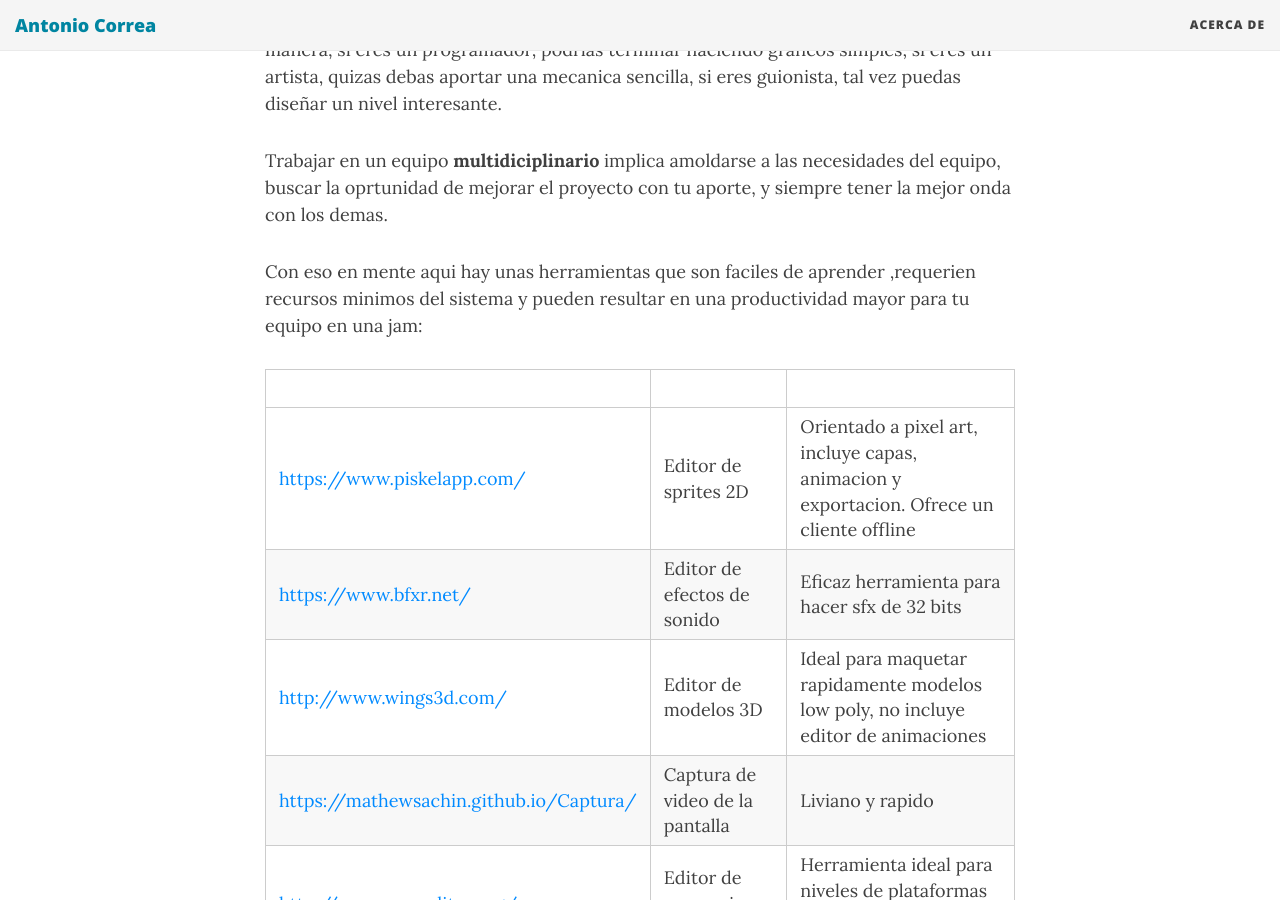
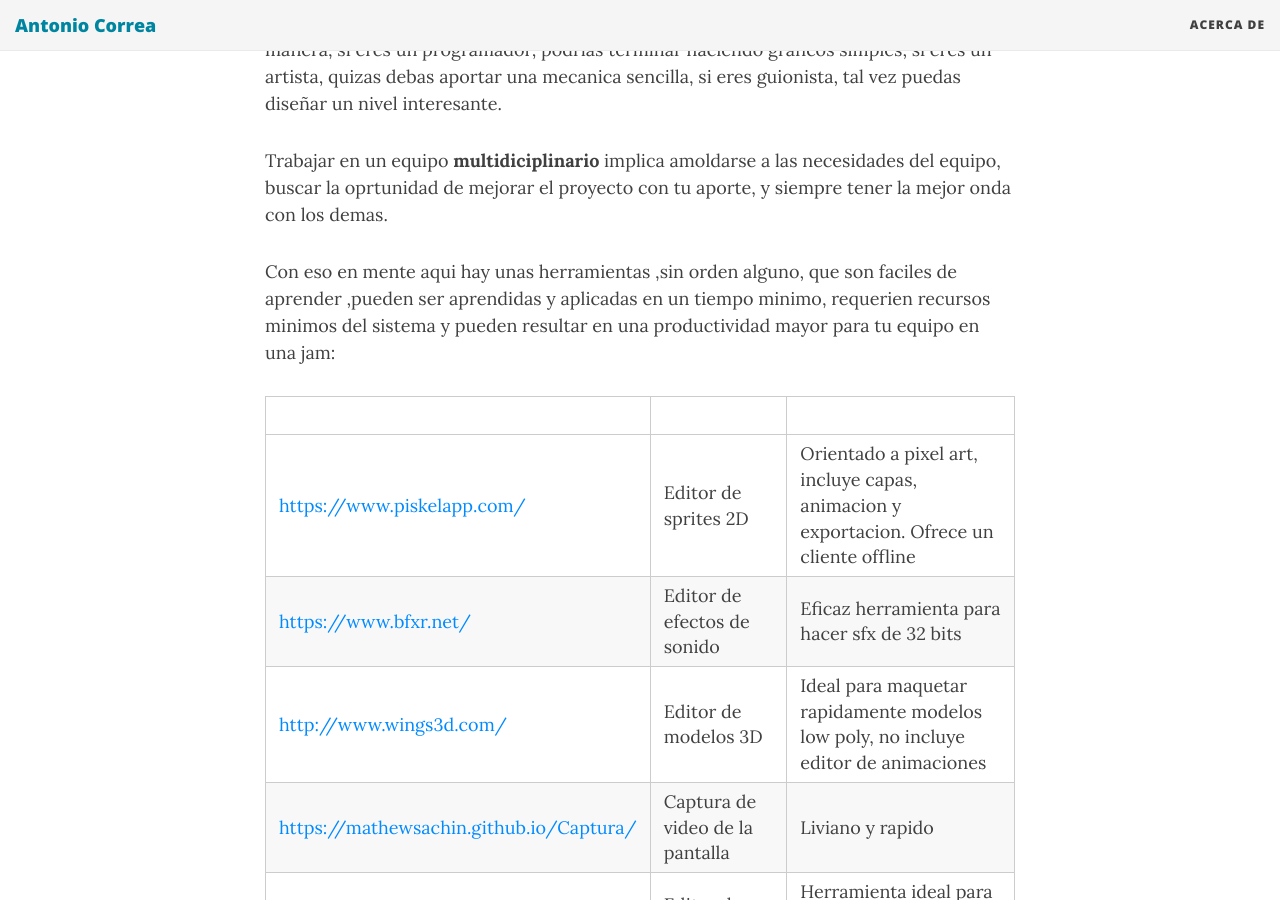
Before and after one commit to AntonCorrea/antoncorrea.github.io, a Jekyll site: the page built from _posts/2020-01-22-me-preparo-para-la-jam.md, in a window 1280 px wide and 900 px high, scrolled down 592 px. Built offline with Jekyll 4.4.1, drawn with Linux system fonts in a browser that asks for light colours; nearby versions of some CDN libraries.

Commit message:
Update 2020-01-22-me-preparo-para-la-jam.md

```diff
--- a/_posts/2020-01-22-me-preparo-para-la-jam.md
+++ b/_posts/2020-01-22-me-preparo-para-la-jam.md
@@ -13,7 +13,7 @@ Con eso en mente, debemos tener en claro que podemos aportar, que necesidad pode
 
 Trabajar en un equipo **multidiciplinario** implica amoldarse a las necesidades del equipo, buscar la oprtunidad de mejorar el proyecto con tu aporte, y siempre tener la mejor onda con los demas.
 
-Con eso en mente aqui hay unas herramientas que son faciles de aprender ,requerien recursos minimos del sistema y pueden resultar en una productividad mayor para tu equipo en una jam:
+Con eso en mente aqui hay unas herramientas ,sin orden alguno, que son faciles de aprender ,pueden ser aprendidas y aplicadas en un tiempo minimo, requerien recursos minimos del sistema y pueden resultar en una productividad mayor para tu equipo en una jam:
 
 | | | |
 |---|---|---|
```
